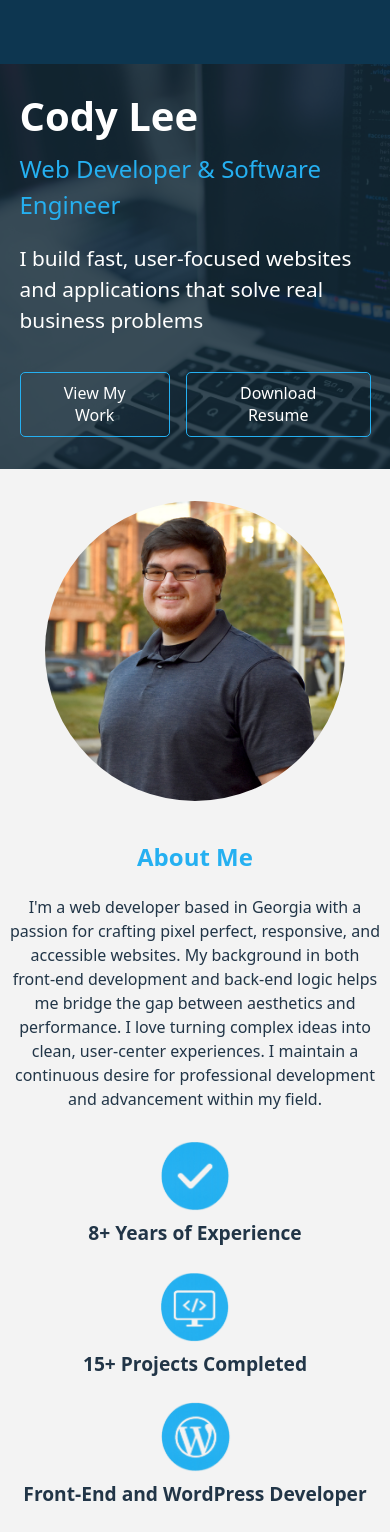
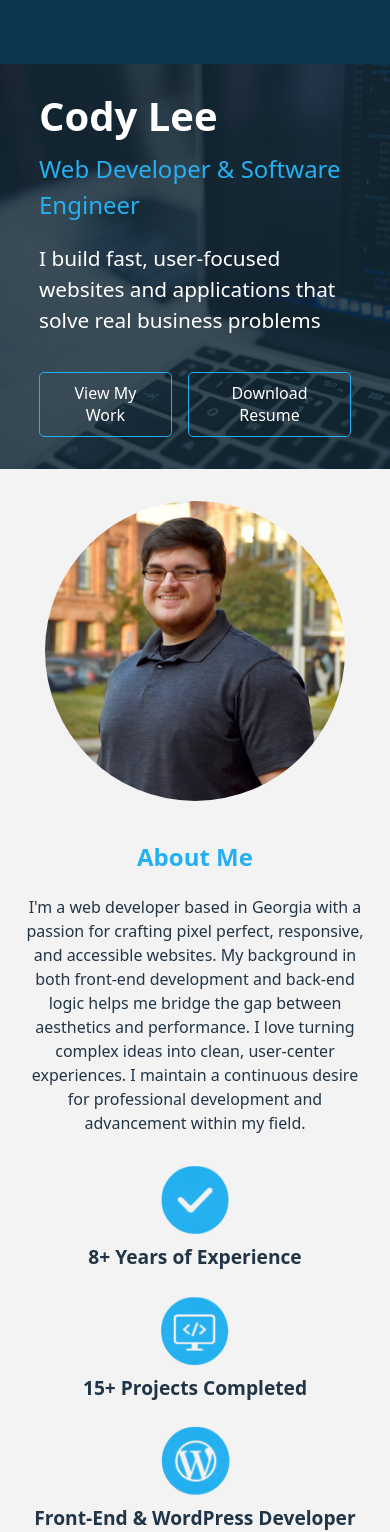
Before and after one commit to leecodya/react-portfolio, a React (Vite) app: page / in a window 390 px wide. Shown: the top 1532 px of the page. Built offline with nearby package versions, Linux system fonts and the light colour scheme.

Commit message:
fixed responsiveness of container class and About section

```diff
--- a/src/components/About.css
+++ b/src/components/About.css
@@ -3,7 +3,7 @@
     padding: 3rem 0;
     background-color: #f3f3f3;
 
-    @media (max-width: 768px) {
+    @media (max-width: 1096px) {
         padding: 2rem 0;
     }
 
@@ -12,7 +12,7 @@
         gap: 2rem;
         align-items: center;
 
-        @media (max-width: 768px) {
+        @media (max-width: 1096px) {
             flex-direction: column;
             text-align: center;
         }
@@ -20,22 +20,23 @@
         .image-container {
             width: 25%;
 
-            @media (max-width: 768px) {
+            @media (max-width: 1096px) {
                 width: 100%;
             }
 
             img {
                 border-radius: 100%;
-                overflow: hidden;
-                width: 300px;
-                height: 300px;
+                width: 100%;
+                height: auto;
+                max-width: 300px;
+                max-height: 300px;
             }
         }
 
         .about-content {
             width: 75%;
 
-            @media (max-width: 768px) {
+            @media (max-width: 1096px) {
                 width: 100%;
             }
 
@@ -58,7 +59,7 @@
                     display: flex;
                     align-items: center;
                     gap: 0.5rem;
-                    width: 48%;
+                    width: 47%;
 
                     @media (max-width: 768px) {
                         flex-direction: column;
@@ -74,6 +75,7 @@
                     span {
                         font-weight: 600;
                         font-size: 1.2em;
+                        text-align: left;
                     }
                 }
             }
--- a/src/components/About.jsx
+++ b/src/components/About.jsx
@@ -27,7 +27,7 @@ export default function About() {
                             </li>
                             <li className="accomplishment">
                                 <img src={wordPressIcon} alt="WordPress Icon" />
-                                <span>Front-End and WordPress Developer</span>
+                                <span>Front-End & WordPress Developer</span>
                             </li>
                             <li className="accomplishment">
                                 <img src={collaboratorIcon} alt="Collaborator Icon" />
--- a/src/index.css
+++ b/src/index.css
@@ -10,6 +10,10 @@
     text-rendering: optimizeLegibility;
     -webkit-font-smoothing: antialiased;
     -moz-osx-font-smoothing: grayscale;
+}
+
+* {
+    box-sizing: border-box;
 }
 
 a {
@@ -106,18 +110,41 @@ button:focus-visible {
 }
 
 .container {
-    max-width: 1280px;
     margin: 0 auto;
+    padding: 0;
+    position: relative;
+    width: 100%;
+    padding: 0 5%;
+
+    @media only screen and (min-width: 64em) {
+        width: 960px;
+        padding: 0;
+    }
+
+    @media only screen and  (min-width: 77.56em) {
+        width: 1200px;
+    }
+    /* width: 1280px;
+    margin: 0 auto;
+
+    @media (max-width: 1096px) {
+        width: 980px;
+    }
+
+    @media (max-width: 768px) {
+        width: 95%;
+    } */
+}
+.extended-container {
+    max-width: 90%;
+    margin: 0 auto;
+
+    @media (max-width: 1096px) {
+        width: 980px;
+        padding: 0 5%;
+    }
 
     @media (max-width: 768px) {
         width: 95%;
     }
 }
-.extended-container {
-    max-width: 90%;
-    margin: 0 auto;
-
-    @media (max-width: 768px) {
-        width: 95%;
-    }
-}
```
